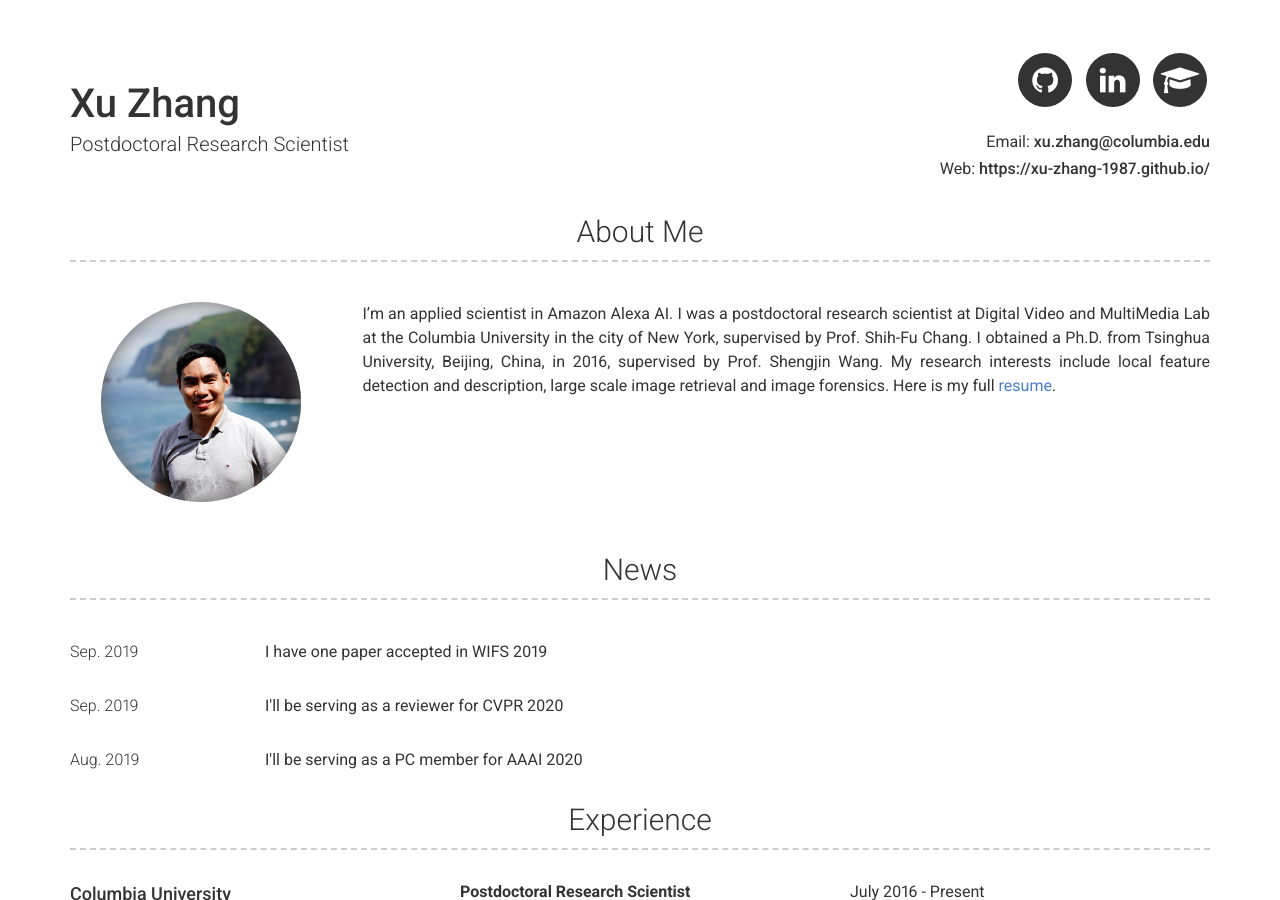
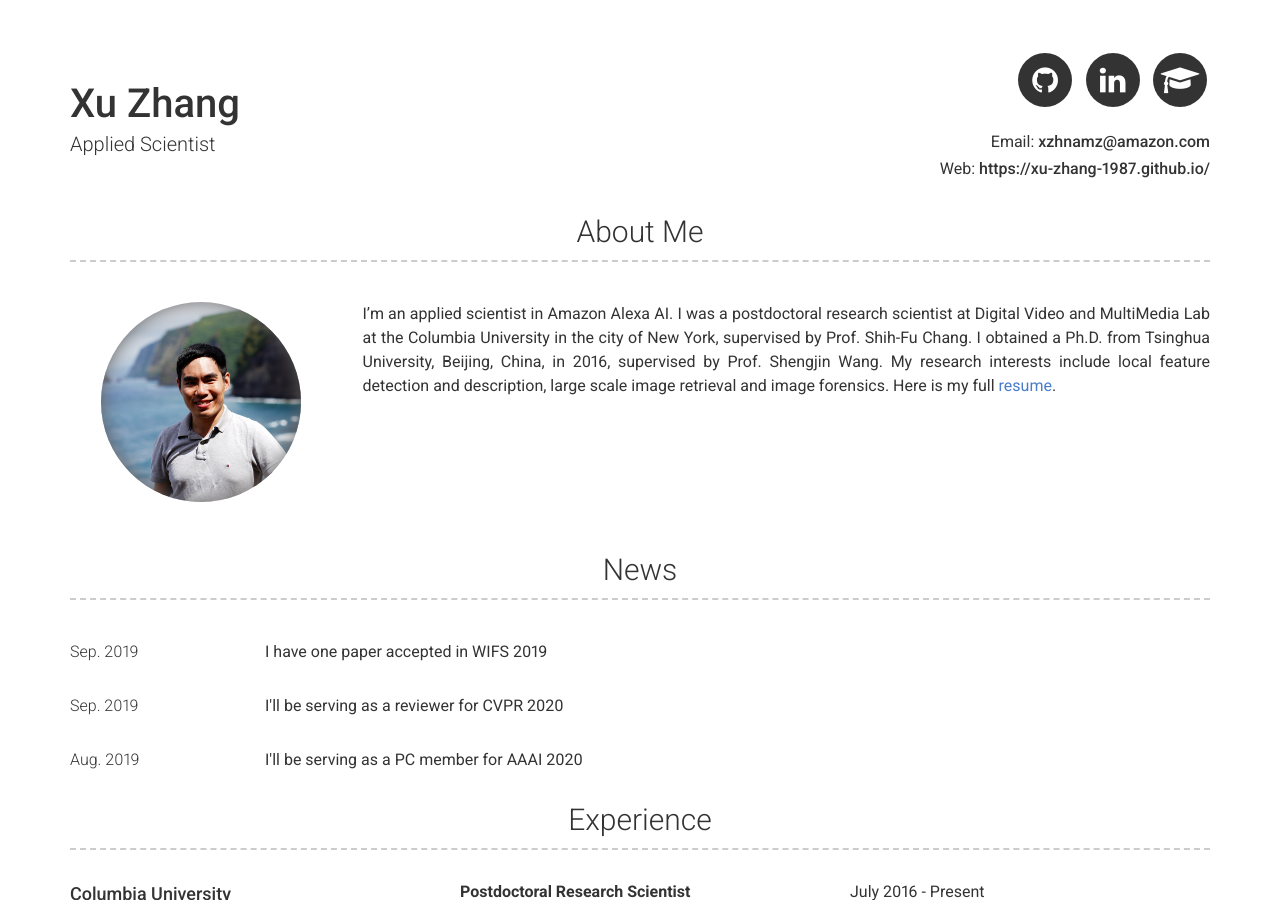
Before and after one commit to xu-zhang-1987/xu-zhang-1987.github.io, a Jekyll site: the page built from index.md, in a window 1280 px wide and 900 px high. Built offline with Jekyll 4.4.1, drawn with Linux system fonts in a browser that asks for light colours; some of the changed text lies outside the part shown.

Commit message:
Update _config.yml

```diff
--- a/_config.yml
+++ b/_config.yml
@@ -4,8 +4,8 @@ repository: xu-zhang-1987/xu-zhang-1987.github.io
 
 # Personal info
 name: Xu Zhang
-title: Postdoctoral Research Scientist
-email: xu.zhang@columbia.edu
+title: Applied Scientist
+email: xzhnamz@amazon.com
 website: https://xu-zhang-1987.github.io/
 
 # Social links
```
